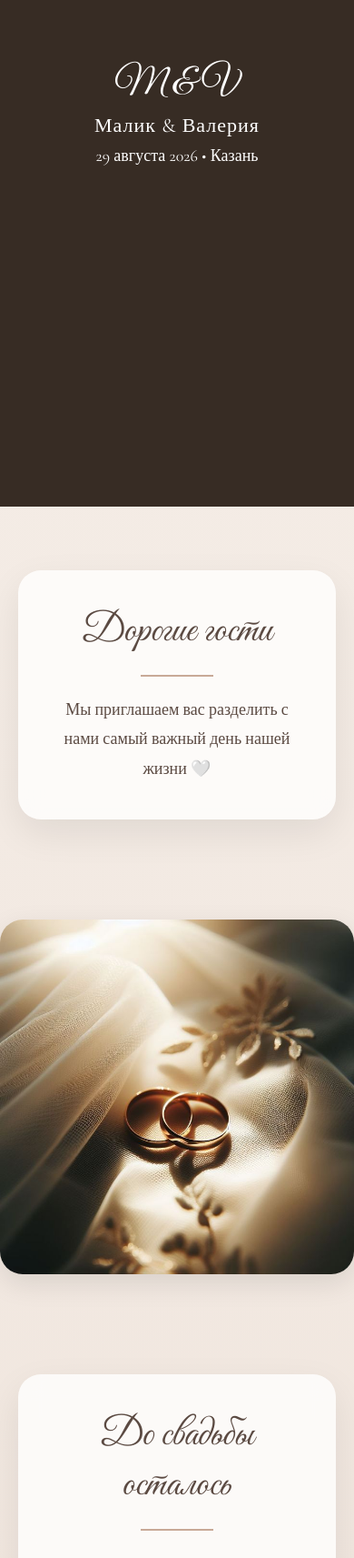
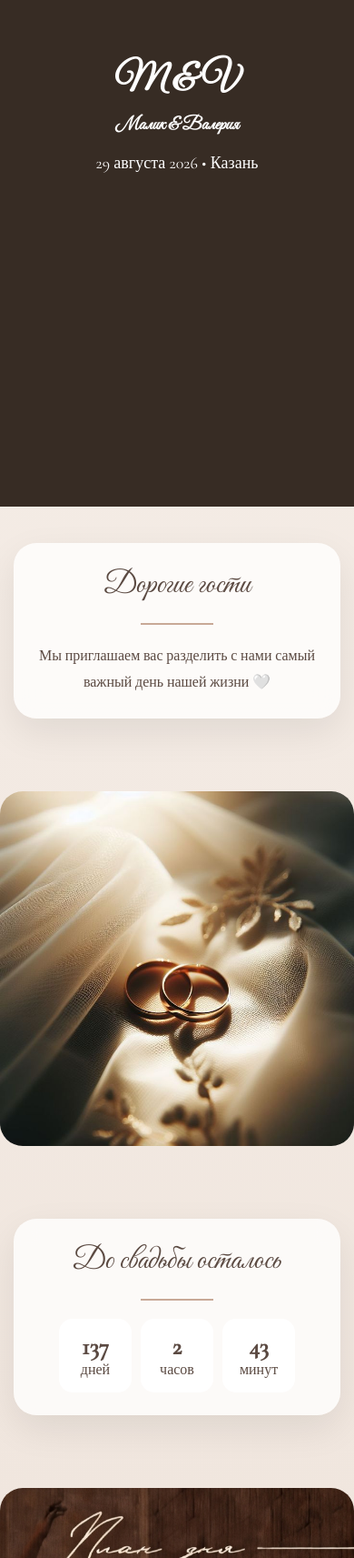
Before and after one commit to coolguyyyy99-crypto/coolguyyyy99-crypto.github.io, a plain HTML site: page index.html in a window 390 px wide. Shown: the part 287-2000 px from the top of the page at 91% size. Drawn offline with nearby package versions, Linux system fonts and the light colour scheme.

Commit message:
Update index.html

```diff
--- a/index.html
+++ b/index.html
@@ -9,6 +9,10 @@
 <link href="https://fonts.googleapis.com/css2?family=Great+Vibes&family=Cormorant+Garamond:wght@300;400;500&display=swap" rel="stylesheet">
 
 <style>
+* {
+    box-sizing: border-box;
+}
+
 body {
     margin: 0;
     font-family: 'Cormorant Garamond', serif;
@@ -27,6 +31,7 @@ body {
     text-align: center;
     color: white;
     position: relative;
+    padding: 20px;
 }
 
 .hero::after {
@@ -44,14 +49,11 @@ body {
 .hero h1 {
     font-family: 'Great Vibes', cursive;
     font-size: 70px;
-    font-weight: 400;
     margin: 0;
-    line-height: 1.1;
 }
 
 .hero p {
     font-size: 18px;
-    margin-top: 10px;
 }
 
 /* SECTIONS */
@@ -68,13 +70,13 @@ body {
     backdrop-filter: blur(12px);
     border-radius: 25px;
     box-shadow: 0 15px 40px rgba(0,0,0,0.08);
+    text-align: center;
 }
 
 /* TITLE */
 .title {
     font-family: 'Great Vibes', cursive;
     font-size: 44px;
-    text-align: center;
 }
 
 /* DIVIDER */
@@ -87,7 +89,6 @@ body {
 
 /* TEXT */
 .subtitle {
-    text-align: center;
     line-height: 1.8;
     font-size: 18px;
 }
@@ -99,28 +100,36 @@ body {
     margin: 40px auto;
     display: block;
     border-radius: 25px;
-    box-shadow: 0 10px 30px rgba(0,0,0,0.1);
 }
 
 /* TIMER */
 .timer {
     display: flex;
     justify-content: center;
-    gap: 20px;
-    margin-top: 30px;
+    gap: 15px;
+    flex-wrap: wrap;
 }
 
 .timer-box {
     background: white;
-    padding: 18px;
+    padding: 15px;
     border-radius: 15px;
     min-width: 80px;
-    text-align: center;
 }
 
 .timer-box span {
     font-size: 26px;
     font-weight: bold;
+}
+
+/* INPUT */
+input {
+    width: 100%;
+    padding: 14px;
+    margin-top: 15px;
+    border-radius: 12px;
+    border: 1px solid #ddd;
+    font-size: 16px;
 }
 
 /* BUTTON */
@@ -131,22 +140,9 @@ button {
     border: none;
     background: linear-gradient(45deg, #c8a997, #b89584);
     color: white;
-    font-size: 15px;
+    font-size: 16px;
     cursor: pointer;
-    transition: 0.3s;
-}
-
-button:hover {
-    transform: scale(1.03);
-}
-
-/* INPUT */
-input {
-    width: 100%;
-    padding: 13px;
-    margin: 10px 0;
-    border-radius: 12px;
-    border: 1px solid #ddd;
+    margin-top: 12px;
 }
 
 /* LIST */
@@ -166,14 +162,38 @@ input {
 
 .delete {
     background: #ff6b6b;
-    padding: 6px 12px;
+    padding: 6px 10px;
     border-radius: 8px;
     cursor: pointer;
+    color: white;
+    font-size: 12px;
 }
 
-/* MOBILE */
-@media(max-width:600px){
-    .hero h1 { font-size: 42px; }
+/* MOBILE FIX */
+@media (max-width: 600px) {
+    .hero h1 {
+        font-size: 42px;
+    }
+
+    .section {
+        padding: 40px 15px;
+    }
+
+    .card {
+        padding: 25px 18px;
+    }
+
+    .title {
+        font-size: 34px;
+    }
+
+    .subtitle {
+        font-size: 16px;
+    }
+
+    .timer {
+        gap: 10px;
+    }
 }
 </style>
 </head>
@@ -184,7 +204,7 @@ input {
 <div class="hero">
     <h1>
         M & V
-        <div style="font-size: 22px; margin-top: 10px; font-family: 'Cormorant Garamond', serif; letter-spacing: 1px;">
+        <div style="font-size:20px; margin-top:10px;">
             Малик & Валерия
         </div>
     </h1>
@@ -212,41 +232,35 @@ input {
         <div class="divider"></div>
 
         <div class="timer">
-            <div class="timer-box"><span id="days"></span><small>дней</small></div>
-            <div class="timer-box"><span id="hours"></span><small>часов</small></div>
-            <div class="timer-box"><span id="minutes"></span><small>минут</small></div>
+            <div class="timer-box"><span id="days"></span><div>дней</div></div>
+            <div class="timer-box"><span id="hours"></span><div>часов</div></div>
+            <div class="timer-box"><span id="minutes"></span><div>минут</div></div>
         </div>
     </div>
 </div>
 
-<!-- IMAGE PLACE -->
-<div class="section">
-    <img class="image" src="pisya.jpg">
-</div>
+<!-- IMAGE -->
+<img class="image" src="pisya.jpg">
 
 <!-- WISHES -->
 <div class="section">
     <div class="card">
         <div class="title">Пожелания</div>
         <div class="divider"></div>
-
         <div class="subtitle">
             Пожалуйста, приходите с хорошим настроением 🤍<br><br>
             Не дарите цветы — лучше эмоции.<br><br>
             Если хотите — будем благодарны за вклад в нашу семью ✨
         </div>
-
+    </div>
+</div>
 
 <!-- DRESS CODE -->
 <div class="section">
     <div class="card">
         <div class="title">Дресс-код</div>
         <div class="divider"></div>
-
-        <div class="subtitle">
-            Светлые и пастельные оттенки 🤍
-        </div>
-
+        <div class="subtitle">Светлые и пастельные оттенки 🤍</div>
         <img class="image" src="pipi.jpg">
     </div>
 </div>
@@ -256,14 +270,10 @@ input {
     <div class="card">
         <div class="title">Локация</div>
         <div class="divider"></div>
-
-        <div class="subtitle">
-            Казань, Аракчино — зал "VODA"
-        </div>
-
+        <div class="subtitle">Казань, Аракчино — зал "VODA"</div>
         <img class="image" src="boje.jpg">
 
-        <a href="https://2gis.ru/kazan/firm/70000001100829303/tab/menu?m=48.965943%2C55.800816%2F17.36" target="_blank">
+        <a href="https://2gis.ru/kazan/firm/70000001100829303/tab/menu?m=48.965943%2C55.800816%2F17.36">
             <button>📍 Открыть карту</button>
         </a>
     </div>
@@ -289,12 +299,12 @@ setInterval(() => {
     const diff = weddingDate - now;
 
     document.getElementById("days").innerText = Math.floor(diff / 86400000);
-    document.getElementById("hours").innerText = Math.floor(diff / 3600000 % 24);
-    document.getElementById("minutes").innerText = Math.floor(diff / 60000 % 60);
+    document.getElementById("hours").innerText = Math.floor((diff / 3600000) % 24);
+    document.getElementById("minutes").innerText = Math.floor((diff / 60000) % 60);
 }, 1000);
 
 function addGuest() {
-    const name = document.getElementById("name").value;
+    const name = document.getElementById("name").value.trim();
     if (!name) return alert("Введите имя");
 
     const id = Date.now();
@@ -324,8 +334,8 @@ function deleteGuest(id) {
 }
 
 function render() {
-    let list = document.getElementById("list");
-    let data = JSON.parse(localStorage.getItem("guests") || "[]");
+    const list = document.getElementById("list");
+    const data = JSON.parse(localStorage.getItem("guests") || "[]");
 
     list.innerHTML = "<h3>Гости:</h3>";
 
```
